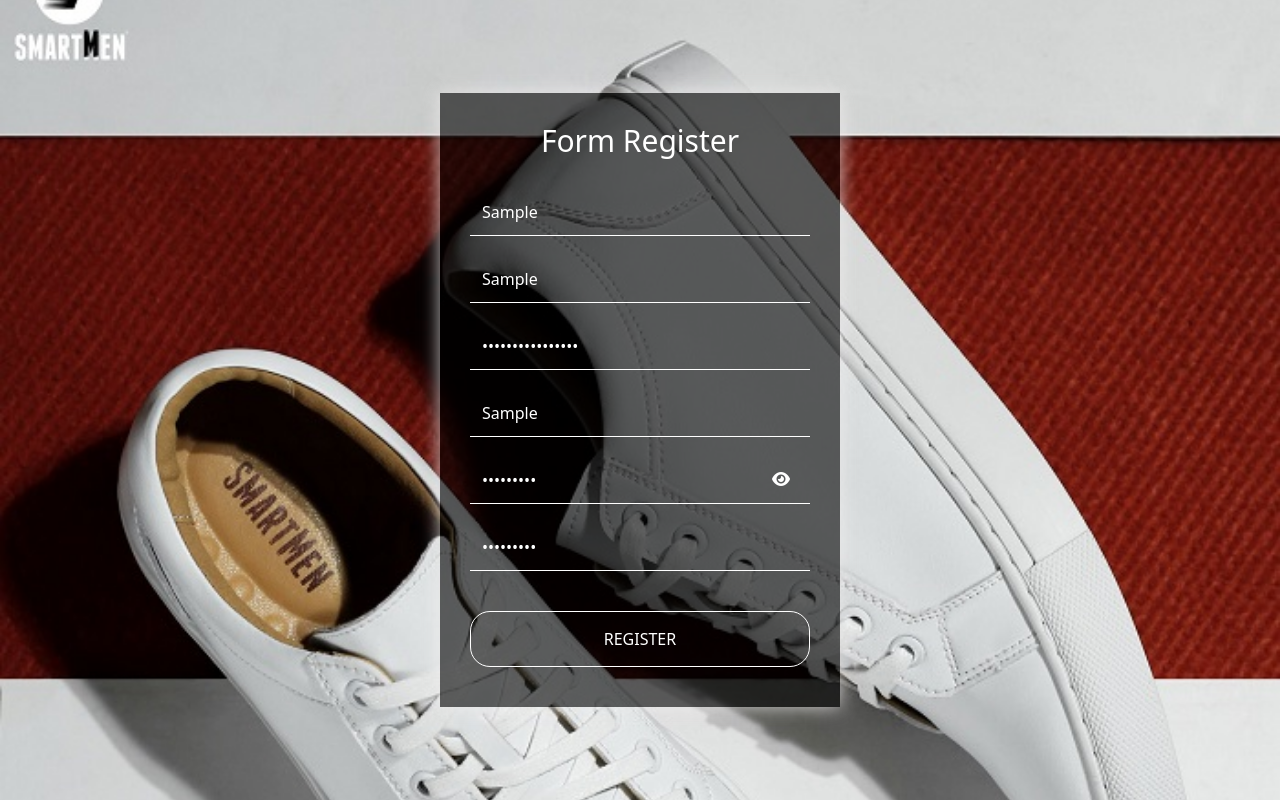
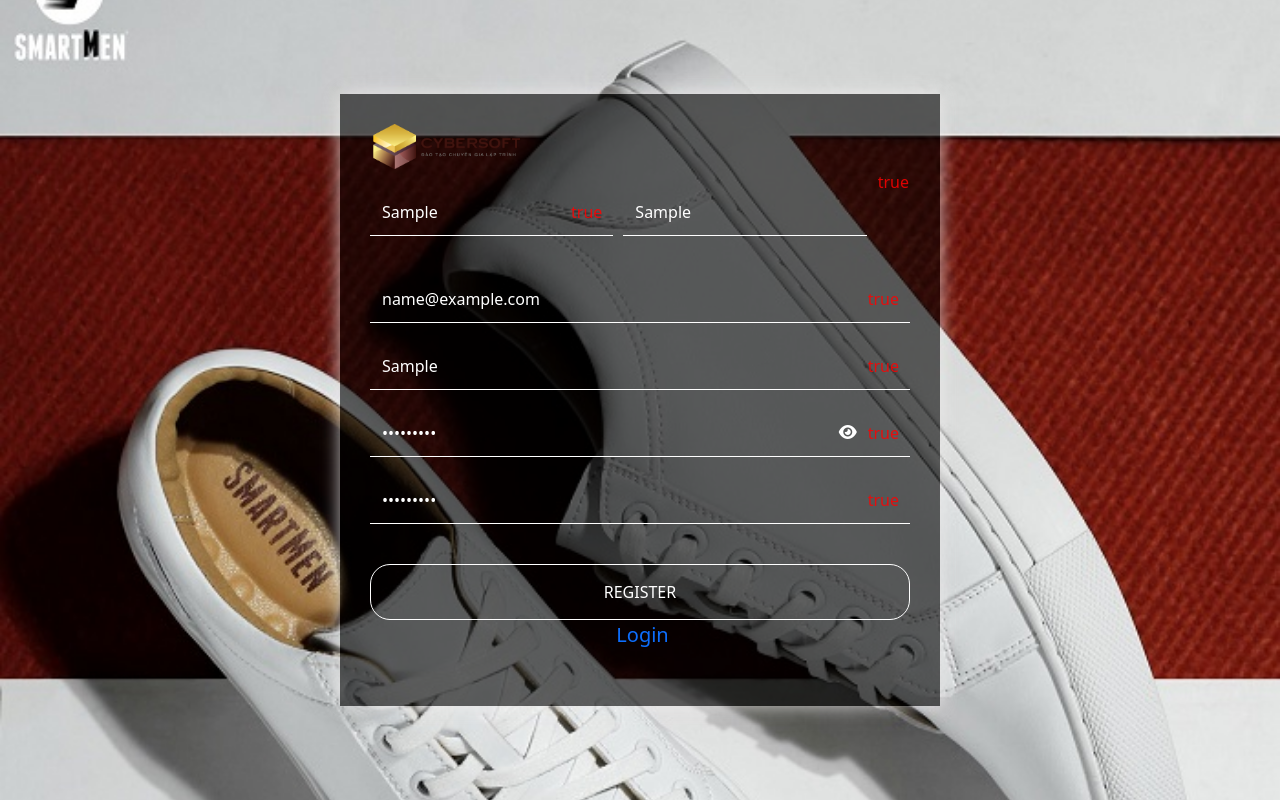
Before and after one commit to NghiaLeeBaim/capstone_2_Team_Nghia_Tuan, a plain HTML site: page customer/view/register.html in a window 1280 px wide. Both pictures are taken after typing "Sample", "Sample", "name@example.com", "Sample", "Sample123", "Sample123" into the empty fields and a click on the input "register". Drawn offline with nearby package versions, Linux system fonts and the light colour scheme; a web font is replaced by a local one.

Commit message:
merge branch

```diff
--- a/customer/view/register.html
+++ b/customer/view/register.html
@@ -17,57 +17,70 @@
         integrity="sha384-aFq/bzH65dt+w6FI2ooMVUpc+21e0SRygnTpmBvdBgSdnuTN7QbdgL+OapgHtvPp" crossorigin="anonymous">
 
     <!-- css custom -->
-    <link rel="stylesheet" href="/capstone_2_Team_Nghia_Tuan/styles/login.css">
+    <link rel="stylesheet" href="/styles/register.css">
 </head>
 
 <body>
     <div id="wrapper">
-        <form action="" id="form-login">
-            <h1 class="form-heading">Form Register</h1>
+        <form action="" id="form-register" class="form-register" onsubmit="Validation(this); return false;">
+            <a href="/customer/view/index.html" style="text-decoration: none;"><img style="width: 150px;"
+                    src="/asset/img/Logo-image.png" alt=""></a>
             <div class="form col-12">
                 <div class="form-group">
-                    <input type="text" id="firstName" class="form-input" placeholder="First name">
-                    <!-- <input type="text" class="form-input" placeholder="Last name"> -->
+                    <input type="text" id="firstName" class="form-input" placeholder="First name" name="firstName">
+                    <p id="errorFirstname"></p>
                 </div>
+
                 <div class="form-group">
-                    <input type="text" id="lastName" class="form-input" placeholder="Last name">
+                    <input type="text" id="lastName" class="form-input" placeholder="Last name" name="lastName">
                 </div>
-                <p id="error-required" class="text text-danger"></p>
+
+                <p id="errorLastname"></p>
             </div>
 
             <div class="form-group">
-                <input type="password" id="email" class="form-input" placeholder="Email">
-                <p id="error-required-email" class="text text-danger"></p>
+                <input type="email" id="email" class="form-input" placeholder="Email" name="email">
+                <p id="errorEmail"></p>
             </div>
 
             <div class="form-group">
-                <input type="text" id="userName" class="form-input" placeholder="Username">
-                <p id="error-required-userName" class="text text-danger"></p>
+                <input type="text" id="userName" class="form-input" placeholder="Username" name="username">
+
+                <p id="errorUsername"></p>
             </div>
 
             <div class="form-group">
-                <input type="password" id="password" class="form-input" placeholder="Password">
+                <input type="password" id="password" class="form-input" placeholder="Password" name="password">
                 <div id="eye">
                     <i class="fa fa-eye"></i>
                 </div>
-                <p id="error-required-password" class="text text-danger"></p>
+
+                <p id="errorPassword"></p>
             </div>
 
             <div class="form-group">
-                <input type="password" id="confirmPassword" class="form-input" placeholder="Confirm password">
-                <p id="error-required-confirmPassword" class="text text-danger"></p>
+                <input type="password" id="confirmPassword" class="form-input" placeholder="Confirm password"
+                    name="confirmPassword">
+
+                <p id="errorConfirmPassword"></p>
             </div>
 
             <input type="submit" value="register" class="form-submit">
+
+            <div class="register">
+                <p style="text-align: center;"><a href="/customer/view/login.html">Login</a></p>
+            </div>
 
         </form>
     </div>
 
 
     <script src="https://code.jquery.com/jquery-3.6.4.js"></script>
-    <script src="/capstone_2_Team_Nghia_Tuan/js/register.js"></script>
-    <script src="/capstone_2_Team_Nghia_Tuan/models/inforegister.js"></script>
-    <script src="/capstone_2_Team_Nghia_Tuan/util/method.js"></script>
+
+    <script src="/js/register.js"></script>
+    <script src="/models/inforegister.js"></script>
+    <script src="/util/method.js"></script>
+    <script src="/js/register.js"></script>
 </body>
 
 </html>
--- a/js/register.js
+++ b/js/register.js
@@ -1,38 +1,90 @@
-$(document).ready(function(){
-    $('#eye').click(function(){
-        $(this).toggleClass('open')
-        $(this).children('i').toggleClass('fa-eye-slash fa-eye');
-        if($(this).hasClass('open')){
-            // alert('Type text');
-            $(this).prev().attr('type', 'text')
-        }else{
-            $(this).prev().attr('type', 'password')
-        }
-    });
+$(document).ready(function () {
+  $("#eye").click(function () {
+    $(this).toggleClass("open");
+    $(this).children("i").toggleClass("fa-eye-slash fa-eye");
+    if ($(this).hasClass("open")) {
+      // alert('Type text');
+      $(this).prev().attr("type", "text");
+    } else {
+      $(this).prev().attr("type", "password");
+    }
+  });
 });
 
+const checkLastname = (lastname) => {
+  if (!lastname) return "Hãy Nhập lại last name !";
+  else if (lastname.length > 6) return "Last name tối đa 6 ký tự !";
+  else return true;
+};
+const checkFirstname = (firstname) => {
+  if (!firstname) return "Hãy Nhập lại firstname !";
+  else if (firstname.length < 5) return "Firstname cần tối đa 6 ký tự !";
+  else return true;
+};
+const checkUsername = (username) => {
+  if (!username) return "Hãy Nhập lại Username !";
+  else if (username.length < 5) return "Username cần tối thiểu 5 ký tự !";
+  else return true;
+};
 
-document.querySelector('#form-login').onsubmit = function (event) {
-    // event.target
-    event.preventDefault(); //Chặn sự kiện reload lại trang
-    //input: thông tin sinh viên object sinhVien
-    var sv = new infoAccount();
-    sv.firstName = document.querySelector('#firstName').value;
-    sv.lastName = document.querySelector('#lastName').value;
-    sv.email = document.querySelector('#email').value;
-    sv.userName = document.querySelector('#userName').value;
-    sv.password = document.querySelector('#password').value;
-    sv.confirmPassword = document.querySelector('#confirmPassword').value;
-    //output: sinhVien
-    console.log(sv);
+const checkEmail = (email) => {
+  if (!email) return "Hãy Nhập lại email !";
+  else return true;
+};
+const checkPassword = (password) => {
+  if (!password) return "Hãy Nhập lại Password !";
+  else if (password.length < 5) return "Password cần tối thiểu 5 ký tự !";
+  else return true;
+};
+const checkConfirmPassword = (confirmpassword, password) => {
+  if (!confirmpassword) return "Hãy Nhập lại Password !";
+  else if (confirmpassword.length < 5)
+    return "Password cần tối thiểu 5 ký tự !";
+  else if (confirmpassword.length != password)
+    return "Password không chính xác !";
+  else return true;
+};
+// ------------Validation---------------
+const Validation = (form) => {
+  const firstname = form.password.value;
+  const lastname = form.password.value;
+  const username = form.username.value;
+  const email = form.password.value;
+  const password = form.password.value;
+  const confirmPassword = form.password.value;
 
-    var validd = true;
-    var messError = '';
-    //Trước khi đưa giá trị vào mảng và render ra giao diện thì kiểm tra dữ liệu có hợp lệ hay không (validation)
-    validd = kiemTraRong(sv.firstName, 'firstName') & kiemTraRong(sv.lastName, 'lastName') & kiemTraRong(sv.email, 'email') & kiemTraRong(sv.userName, 'userName') & kiemTraRong(sv.password, 'pasword') & kiemTraRong(sv.confirmPassword, 'confirmPassword');
+  const errorUsername = document.getElementById("errorUsername");
+  const errorPassword = document.getElementById("errorPassword");
+  const errorLastname = document.getElementById("errorLastname");
+  const errorFirstname = document.getElementById("errorFirstname");
+  const errorconfirm = document.getElementById("errorConfirmPassword");
+  const erroremail = document.getElementById("errorEmail");
 
-    if (!validd) {
-        // alert(messError);
-        return;
-    }
-}
+  // Validation lastname
+  let messageErrorLastname = checkUsername(lastname);
+  errorLastname.innerHTML = messageErrorLastname;
+  errorLastname.className = "message__error";
+
+  // Validation firstname
+  let messageFirstname = checkPassword(firstname);
+  errorFirstname.innerHTML = messageFirstname;
+  errorFirstname.className = "message__error";
+
+   // Validation email
+  let messageErrorEmail = checkUsername(email);
+  erroremail.innerHTML = messageErrorEmail;
+  erroremail.className = "message__error";
+
+  let messageErrorUsername = checkUsername(username);
+  errorUsername.innerHTML = messageErrorUsername;
+  errorUsername.className = "message__error";
+
+  // Validation Password
+  let messageErrorPassword = checkPassword(password);
+  errorPassword.innerHTML = messageErrorPassword;
+  errorPassword.className = "message__error";
+
+  let messageErrorConfirm= checkUsername(confirmPassword,password);
+  errorconfirm.innerHTML = messageErrorConfirm;
+  errorconfirm.className = "message__error";
+};
--- a/styles/login.css
+++ b/styles/login.css
@@ -1,5 +1,5 @@
 body{
-    background: url(/capstone_2_Team_Nghia_Tuan/asset/img/giay.jpg);
+    background: url(/asset/img/giay.jpg);
     background-position-y: -60px;
     /* background-repeat: no-repeat; */
     background-size: cover;
--- a/styles/register.css
+++ b/styles/register.css
@@ -1,5 +1,7 @@
+@import url('https://fonts.googleapis.com/css2?family=Press+Start+2P&family=Quicksand:wght@400;500;600;700&family=Rubik+Iso&family=Shantell+Sans:wght@300;400;500;600;700&display=swap');
+
 body{
-    background: url(/capstone_2_Team_Nghia_Tuan/asset/img/giay.jpg);
+    background: url(/asset/img/giay.jpg);
     background-position-y: -60px;
     /* background-repeat: no-repeat; */
     background-size: cover;
@@ -13,8 +15,8 @@ body{
 
 }
 
-#form-login{
-    max-width: 400px;
+#form-register{
+    max-width: 600px;
     background: rgba(0, 0, 0, 0.6);
     padding: 30px 30px 40px;
     flex-grow: 1;
@@ -121,3 +123,9 @@ body{
 .register a:hover{
     color:red;
 }
+
+.message__error{
+    font-size: 1rem;
+    color: rgba(255, 0, 0, 0.851);
+    margin: 1px 1px;
+}
--- a/util/method.js
+++ b/util/method.js
@@ -30,7 +30,7 @@ function stringToSlug(title) {
 
 function kiemTraRong(value, name) {
     if (value.trim() === '') {
-        document.querySelector(`#error-required-${name}`).innerHTML = `không được bỏ trống !`
+        document.querySelector(`#error-required-${name}`).innerHTML = `không bỏ trống !`
         return false;
     }
 
```
Also changed, not shown: customer/view/index.html (+2 -2 lines), customer/view/login.html (+6 -6 lines), js/login.js (+17 -16 lines), customer/view/test.html (deleted).
